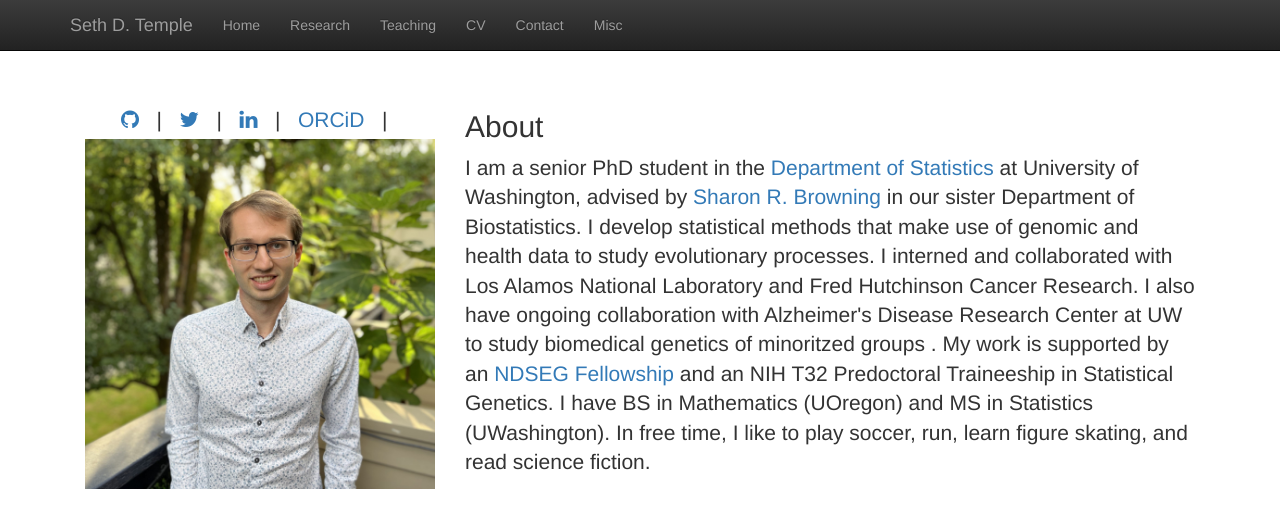
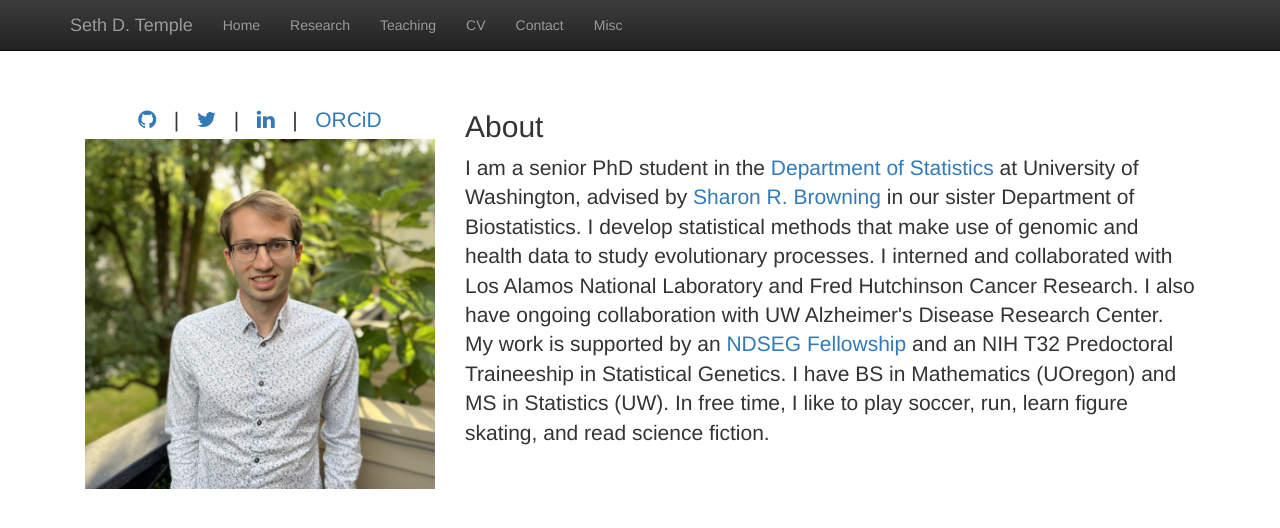
Before and after one commit to sdtemple/sdtemple.github.io, a Jekyll site: the page built from index.html, in a window 1280 px wide. Shown: the top 528 px of the page. Built offline with Jekyll 4.4.1, drawn with Linux system fonts in a browser that asks for light colours; nearby versions of some CDN libraries; library files that are not in the unit come from our copies.

Commit message:
Update index.html

```diff
--- a/index.html
+++ b/index.html
@@ -14,7 +14,6 @@ title:  'Seth D. Temple'
   <a href = "https://www.linkedin.com/in/sdtemple/"><i class="fa fa-linkedin" aria-hidden="true"></i></a>
          &nbsp;&nbsp;|&nbsp;&nbsp;
   <a href = "https://orcid.org/0000-0002-7651-6527">ORCiD</a>
-         &nbsp;&nbsp;|&nbsp;&nbsp;
          </p></center>
 
   </div>
@@ -27,9 +26,9 @@ title:  'Seth D. Temple'
   <p class="lead">
 I am a senior PhD student in the <a href = "https://stat.uw.edu/about-us/people/seth-temple">Department of Statistics</a> at University of Washington, advised by <a href = "https://sites.uw.edu/sguy/">Sharon R. Browning</a> in our sister Department of Biostatistics.
 I develop statistical methods that make use of genomic and health data to study evolutionary processes. I interned and collaborated with Los Alamos National Laboratory and Fred Hutchinson Cancer Research.
-I also have ongoing collaboration with Alzheimer's Disease Research Center at UW to study biomedical genetics of minoritzed groups .
+I also have ongoing collaboration with UW Alzheimer's Disease Research Center.
 My work is supported by an <a href = "https://ndseg.org/2021-fellows">NDSEG Fellowship</a> and an NIH T32 Predoctoral Traineeship in Statistical Genetics.
-I have BS in Mathematics (UOregon) and MS in Statistics (UWashington). In free time, I like to play soccer, run, learn figure skating, and read science fiction.
+I have BS in Mathematics (UOregon) and MS in Statistics (UW). In free time, I like to play soccer, run, learn figure skating, and read science fiction.
   </p>
 </div>
 </div>
```
